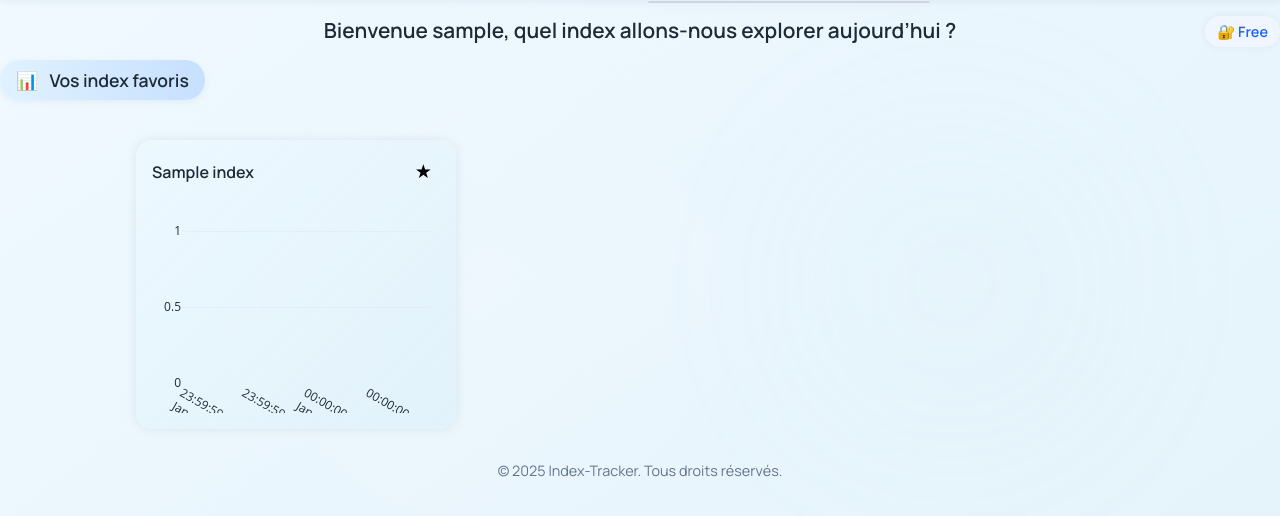
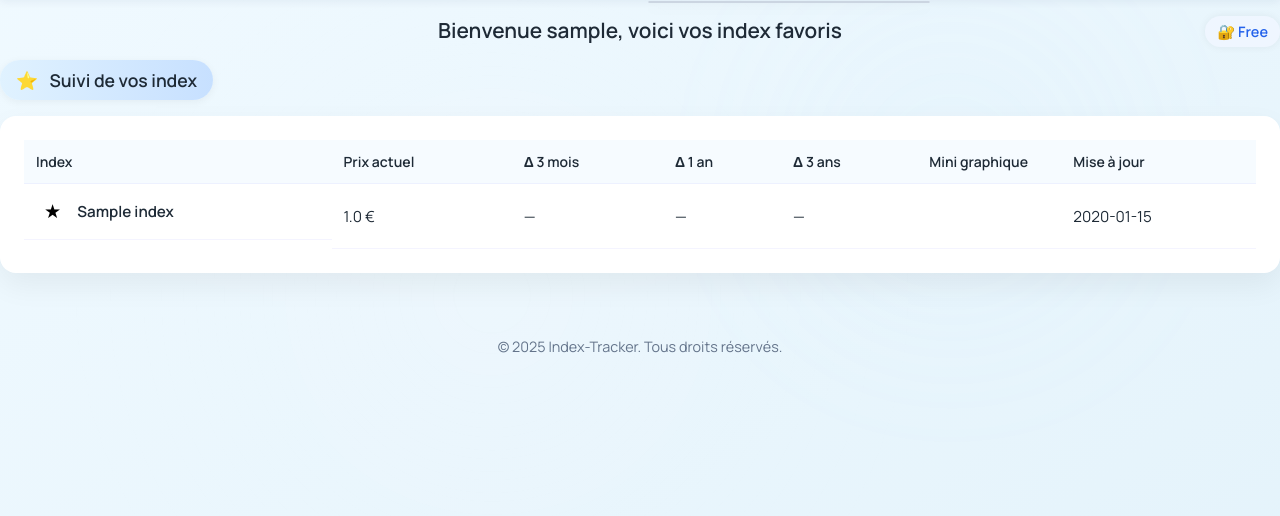
Before and after one commit to utis82/Index-tracker, a Django app: page /dashboard/ in a window 1280 px wide. Shown: the part 49-565 px from the top of the page. Run offline with Django 5.2, Linux system fonts and the light colour scheme; a user stored in the database is signed in; tables that the repository leaves empty hold one stand-in row (values such as "Sample post"); some libraries are stand-ins or nearby versions.

Commit message:
modification de dashboard

```diff
--- a/main/static/css/style.css
+++ b/main/static/css/style.css
@@ -758,3 +758,37 @@ body.dark-mode .login-form label {
 .index-list .index-item:hover {
   background-color: rgba(224, 242, 254, 0.8) !important;
 }
+
+.index-row:hover {
+  background-color: rgba(224, 242, 254, 0.4);
+}
+
+.index-table th, .index-table td {
+  border-bottom: 1px solid rgba(200, 200, 255, 0.2);
+}
+
+.index-table td {
+  font-size: 0.95rem;
+}
+.card.shadow-lg {
+  box-shadow: 0 12px 30px rgba(0, 0, 0, 0.06);
+  transition: box-shadow 0.3s ease;
+}
+.card.shadow-lg:hover {
+  box-shadow: 0 16px 36px rgba(0, 0, 0, 0.12);
+}
+.login-card {
+  max-width: 360px;
+  margin: 0 auto;
+  padding: 24px;
+  background: rgba(255, 255, 255, 0.9);
+  border-radius: 16px;
+  box-shadow: 0 8px 24px rgba(0,0,0,0.1);
+  box-sizing: border-box;
+  overflow: hidden;
+}
+
+.login-form .form-input {
+  width: 100%;
+  box-sizing: border-box;
+}
--- a/main/templates/dashboard.html
+++ b/main/templates/dashboard.html
@@ -1,102 +1,108 @@
 {% extends "base.html" %}
-
 {% block title %}Dashboard{% endblock %}
 
 {% block content %}
 
-<style>
-  .card.clickable {
-    cursor: pointer;
-    transition: transform 0.2s ease, box-shadow 0.2s ease;
-  }
-
-  .card.clickable:hover {
-    transform: scale(1.015);
-    box-shadow: 0 8px 24px rgba(0, 0, 0, 0.15);
-  }
-
-  .card.clickable:active {
-    transform: scale(0.98);
-    box-shadow: 0 4px 12px rgba(0, 0, 0, 0.1);
-  }
-</style>
-
 <div class="dashboard-header with-badge">
-  <h2>Bienvenue {{ user.username }}, quel index allons-nous explorer aujourd’hui ?</h2>
+  <h2>Bienvenue {{ user.username }}, voici vos index favoris</h2>
   <div class="subscription-badge">🔐 {{ subscription|capfirst }}</div>
 </div>
 
 {% if charts %}
   <div class="section-title">
-    <span class="emoji">📊</span> Vos index favoris
+    <span class="emoji">⭐</span> Suivi de vos index
   </div>
-  <div class="dashboard-grid">
-    {% for item in charts %}
-      <div class="card fade-in clickable" onclick="window.location.href='{% url 'main:index_viewer' index_id=item.id %}'">
-        <div style="display: flex; justify-content: space-between; align-items: center; margin-bottom: 6px;">
-          <h4 style="margin: 0;">{{ item.name }}</h4>
-          <button
-            class="favorite-btn {% if item.id in favorite_ids %}filled{% endif %}"
-            data-index-id="{{ item.id }}"
-            title="Ajouter ou retirer des favoris"
-            onclick="toggleFavorite(event, {{ item.id }})">
-            {% if item.id in favorite_ids %}★{% else %}☆{% endif %}
-          </button>
-        </div>
-        <div id="chart-{{ forloop.counter }}" class="chart-box"></div>
-        <script>
-          const dates_{{ forloop.counter }} = {{ item.dates_json|safe }};
-          const values_{{ forloop.counter }} = {{ item.values_json|safe }};
 
-          const layout_{{ forloop.counter }} = {
-            height: 220,
-            margin: { l: 30, r: 10, t: 30, b: 30 },
-            plot_bgcolor: 'rgba(0,0,0,0)',
-            paper_bgcolor: 'rgba(0,0,0,0)',
-            xaxis: { showgrid: false, zeroline: false, type: 'date' },
-            yaxis: { showgrid: true, zeroline: false, gridcolor: 'rgba(200,200,255,0.2)' },
-            font: { color: '#1e2a36' }
-          };
+<div class="card shadow-lg" style="border-radius: 16px; padding: 24px; background: white; margin-bottom: 2rem;">
+  <div class="table-responsive" style="overflow-x: auto;">
+    <table class="index-table" style="width: 100%; border-collapse: collapse;">
 
-          const trace_{{ forloop.counter }} = {
-            x: dates_{{ forloop.counter }},
-            y: values_{{ forloop.counter }},
-            mode: 'lines',
-            line: { shape: 'spline', color: '#60a5fa', width: 3 },
-            hoverinfo: 'skip',
-            type: 'scatter',
-            fill: 'tozeroy',
-            fillcolor: 'rgba(96, 165, 250, 0.15)'
-          };
+      <thead>
+        <tr style="text-align: left; font-weight: 600; background-color: rgba(240, 248, 255, 0.6);">
+          <th style="padding: 12px;">Index</th>
+          <th style="padding: 12px;">Prix actuel</th>
+          <th style="padding: 12px;">Δ 3 mois</th>
+          <th style="padding: 12px;">Δ 1 an</th>
+          <th style="padding: 12px;">Δ 3 ans</th>
+          <th style="padding: 12px;">Mini graphique</th>
+          <th style="padding: 12px;">Mise à jour</th>
+        </tr>
+      </thead>
+      <tbody>
+        {% for item in charts %}
+          <tr class="index-row" onclick="window.location.href='{% url 'main:index_viewer' item.id %}'" style="cursor: pointer;">
 
-          Plotly.newPlot('chart-{{ forloop.counter }}', [trace_{{ forloop.counter }}], layout_{{ forloop.counter }}, {
-            staticPlot: true,
-            responsive: true,
-            useResizeHandler: true
-          }).then(() => {
-            const chart = document.getElementById('chart-{{ forloop.counter }}');
-            const svgLine = chart.querySelector('.scatter .lines path');
-            const fill = chart.querySelector('.scatter .js-fill');
+            <!-- Colonne 1 : étoile + nom -->
+            <td style="padding: 12px; display: flex; align-items: center; gap: 8px;">
+              <form method="post"
+                    action="{% url 'main:toggle_favorite' item.id %}"
+                    class="favorite-form"
+                    onsubmit="event.preventDefault(); toggleFavorite(event, {{ item.id }});">
+                {% csrf_token %}
+                <button type="submit"
+                        class="favorite-btn"
+                        data-index-id="{{ item.id }}"
+                        title="Ajouter ou retirer des favoris"
+                        style="font-size: 1.2rem; background: none; border: none; cursor: pointer;">
+                  {% if item.id in favorite_ids %}★{% else %}☆{% endif %}
+                </button>
+              </form>
+              <span style="font-weight: 600;">{{ item.name }}</span>
+            </td>
 
-            if (svgLine) {
-              const length = svgLine.getTotalLength();
-              svgLine.style.strokeDasharray = length;
-              svgLine.style.strokeDashoffset = length;
-              svgLine.style.animation = 'drawLine 1s ease-out forwards';
-            }
+            <!-- Prix -->
+            <td style="padding: 12px;">{{ item.price }} €</td>
 
-            if (fill) fill.style.opacity = '0';
+            <!-- Δ 3 mois -->
+            <td style="padding: 12px; color: {% if item.variation_3m and item.variation_3m > 0 %}green{% elif item.variation_3m and item.variation_3m < 0 %}red{% else %}inherit{% endif %};">
+              {% if item.variation_3m %}{{ item.variation_3m }} %{% else %}—{% endif %}
+            </td>
 
-            setTimeout(() => {
-              if (fill) {
-                fill.style.transition = 'opacity 0.6s ease';
-                fill.style.opacity = '0.8';
-              }
-            }, 1000);
-          });
-        </script>
-      </div>
-    {% endfor %}
+            <!-- Δ 1 an -->
+            <td style="padding: 12px; color: {% if item.variation_1y and item.variation_1y > 0 %}green{% elif item.variation_1y and item.variation_1y < 0 %}red{% else %}inherit{% endif %};">
+              {% if item.variation_1y %}{{ item.variation_1y }} %{% else %}—{% endif %}
+            </td>
+
+            <!-- Δ 3 ans -->
+            <td style="padding: 12px; color: {% if item.variation_3y and item.variation_3y > 0 %}green{% elif item.variation_3y and item.variation_3y < 0 %}red{% else %}inherit{% endif %};">
+              {% if item.variation_3y %}{{ item.variation_3y }} %{% else %}—{% endif %}
+            </td>
+
+            <!-- Mini graphique -->
+            <td style="padding: 12px; width: 120px;">
+              <div id="mini-chart-{{ forloop.counter }}" style="height: 40px;"></div>
+              <script>
+                Plotly.newPlot(
+                  'mini-chart-{{ forloop.counter }}',
+                  [{
+                    x: {{ item.mini_dates|safe }},
+                    y: {{ item.mini_values|safe }},
+                    mode: 'lines',
+                    line: { color: '#60a5fa', width: 2 },
+                    hoverinfo: 'skip',
+                    fill: 'tozeroy',
+                    fillcolor: 'rgba(96, 165, 250, 0.2)',
+                    type: 'scatter'
+                  }],
+                  {
+                    margin: { l: 0, r: 0, t: 0, b: 0 },
+                    xaxis: { visible: false },
+                    yaxis: { visible: false },
+                    paper_bgcolor: 'rgba(0,0,0,0)',
+                    plot_bgcolor: 'rgba(0,0,0,0)',
+                  },
+                  { staticPlot: true, displayModeBar: false }
+                );
+              </script>
+            </td>
+
+            <!-- Dernière mise à jour -->
+            <td style="padding: 12px;">{{ item.last_update }}</td>
+
+          </tr>
+        {% endfor %}
+      </tbody>
+    </table>
   </div>
 {% else %}
   <div class="no-favorites">
@@ -106,6 +112,7 @@
   </div>
 {% endif %}
 
+<!-- ✅ Script AJAX pour favoris -->
 <script>
   function toggleFavorite(event, indexId) {
     event.stopPropagation();
--- a/main/templates/login.html
+++ b/main/templates/login.html
@@ -13,7 +13,8 @@
       <p style="color:red; margin-bottom: 1rem;">{{ error }}</p>
     {% endif %}
 
-    <form method="POST" class="login-form card" style="max-width: 400px; margin: 0 auto;">
+    <div class="login-card">
+      <form method="POST" class="login-form">
         {% csrf_token %}
         <div class="form-group">
           <label for="username">Nom d'utilisateur</label>
@@ -25,8 +26,9 @@
           <input type="password" name="password" id="password" required class="form-input">
         </div>
 
-      <button type="submit" class="cta-button" style="width: 100%;">Se connecter</button>
+        <button type="submit" class="cta-button" style="width: 100%; margin-top: 1rem;">Se connecter</button>
       </form>
+    </div>
 
     <p style="text-align:center; margin-top: 1rem;">
       Pas encore de compte ? <a href="{% url 'main:register' %}" style="color:#3b82f6; font-weight: 600;">Créer un compte</a>
--- a/main/views/base_views.py
+++ b/main/views/base_views.py
@@ -32,18 +32,45 @@ def dashboard(request):
     favorites = user_profile.favorite_indexes.all()
 
     charts = []
+
     for index in favorites:
         values = IndexValue.objects.filter(index=index).order_by("date")
-        if values.exists():
-            dates = [v.date.strftime("%Y-%m-%d") for v in values]
-            val = [v.value for v in values]
 
-            charts.append({
-                "id": index.id,
-                "name": index.name,
-                "dates_json": json.dumps(dates),
-                "values_json": json.dumps(val),
-            })
+        if not values.exists():
+            continue
+
+        dates = [v.date for v in values]
+        val = [v.value for v in values]
+
+        latest_date = dates[-1]
+        current_price = val[-1]
+
+        def get_value_x_days_ago(days):
+            target = latest_date - pd.Timedelta(days=days)
+            margin = pd.Timedelta(days=7)
+            candidates = [v.value for v in values if abs(v.date - target) <= margin]
+            return candidates[0] if candidates else None
+
+        def variation(past_val):
+            return round(((current_price - past_val) / past_val) * 100, 2) if past_val else None
+
+        val_3m = get_value_x_days_ago(90)
+        val_1y = get_value_x_days_ago(365)
+        val_3y = get_value_x_days_ago(1095)
+
+        charts.append({
+            "id": index.id,
+            "name": index.name,
+            "price": round(current_price, 2),
+            "variation_3m": variation(val_3m),
+            "variation_1y": variation(val_1y),
+            "variation_3y": variation(val_3y),
+            "mini_dates": json.dumps([d.strftime("%Y-%m-%d") for d in dates[-30:]]),
+            "mini_values": json.dumps(val[-30:]),
+            "last_update": latest_date.strftime("%Y-%m-%d"),
+
+        })
+
 
     # ✅ Ajout nécessaire pour permettre l'affichage des étoiles dans le template
     favorite_ids = [index.id for index in favorites]
```
Lines whose indentation alone changed are shown as unchanged.
